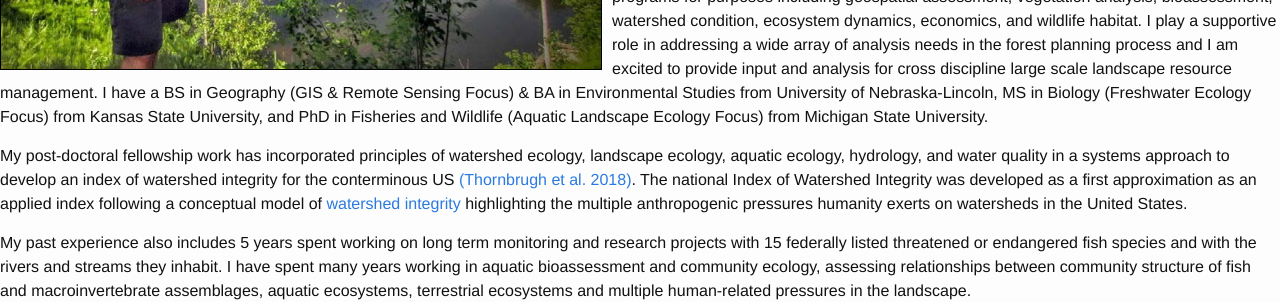
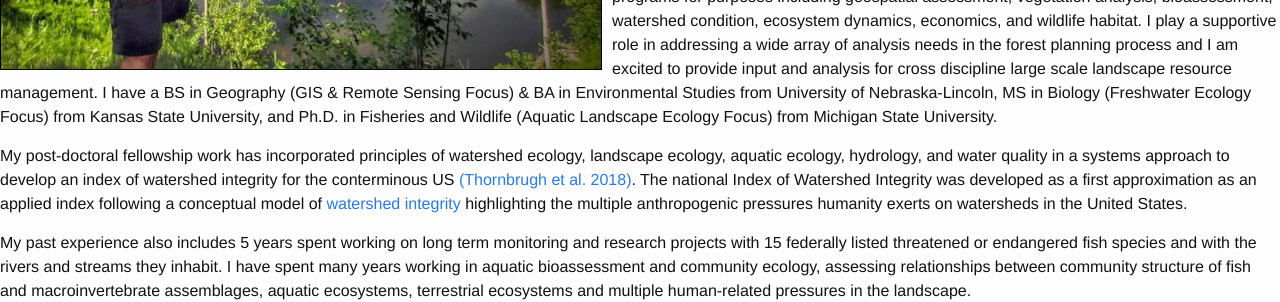
Before and after one commit to dthor/dthor.github.io, a Jekyll site: the page built from index.md, in a window 1280 px wide. Shown: the part 896-1198 px from the top of the page. Built offline with Jekyll 4.4.1, drawn with Linux system fonts in a browser that asks for light colours; nearby versions of some CDN libraries; some web fonts are replaced; some of the changed text lies outside the part shown.

Commit message:
update index
.. phd

```diff
--- a/index.md
+++ b/index.md
@@ -11,7 +11,7 @@ title: ''
 
 <p text-align:justify>I recently started a new position with the Forest Service as a Regional Analyst, Natural Resource Specialist with the Renewable Resources Unit in the <a href="https://www.fs.usda.gov/r9">Eastern Region, USDA's Forest Service</a> in June of 2019.</p>
 
-<p text-align:justify>I'm an ecologist that has been working in freshwater ecology and terrestrial ecology for 21 years. I worked as an Aquatic Ecologist with National Parks Service Inventory & Monitoring Network, <a href="https://www.nps.gov/im/ngpn/index.htm">Northern Great Plains Network (NGPN)</a> and as a Post-doctoral fellow in c/o Environmental Protection Agency Western Ecological Division. I was involved in assessing current status and long-term natural resource trends and modeled watershed conditions. I recently joined the USDA's Forest Service, Eastern Region, Renewable Resources staff as a Regional Analyst and I am involved in landscape level analysis efforts involving forest ecosystem datasets. I work in various analysis approaches, techniques, and software programs for purposes including geospatial assessment, vegetation analysis, bioassessment, watershed condition, ecosystem dynamics, economics, and wildlife habitat. I play a supportive role in addressing a wide array of analysis needs in the forest planning process and I am excited to provide input and analysis for cross discipline large scale landscape resource management. I have a BS in Geography (GIS & Remote Sensing Focus) & BA in Environmental Studies from University of Nebraska-Lincoln, MS in Biology (Freshwater Ecology Focus) from Kansas State University, and PhD in Fisheries and Wildlife (Aquatic Landscape Ecology Focus) from Michigan State University. </p>
+<p text-align:justify>I'm an ecologist that has been working in freshwater ecology and terrestrial ecology for 21 years. I worked as an Aquatic Ecologist with National Parks Service Inventory & Monitoring Network, <a href="https://www.nps.gov/im/ngpn/index.htm">Northern Great Plains Network (NGPN)</a> and as a Post-doctoral fellow in c/o Environmental Protection Agency Western Ecological Division. I was involved in assessing current status and long-term natural resource trends and modeled watershed conditions. I recently joined the USDA's Forest Service, Eastern Region, Renewable Resources staff as a Regional Analyst and I am involved in landscape level analysis efforts involving forest ecosystem datasets. I work in various analysis approaches, techniques, and software programs for purposes including geospatial assessment, vegetation analysis, bioassessment, watershed condition, ecosystem dynamics, economics, and wildlife habitat. I play a supportive role in addressing a wide array of analysis needs in the forest planning process and I am excited to provide input and analysis for cross discipline large scale landscape resource management. I have a BS in Geography (GIS & Remote Sensing Focus) & BA in Environmental Studies from University of Nebraska-Lincoln, MS in Biology (Freshwater Ecology Focus) from Kansas State University, and Ph.D. in Fisheries and Wildlife (Aquatic Landscape Ecology Focus) from Michigan State University. </p>
 
 <p text-align:justify>My post-doctoral fellowship work has incorporated principles of watershed ecology, landscape ecology, aquatic ecology, hydrology, and water quality in a systems approach to develop an index of watershed integrity for the conterminous US <a href="https://doi.org/10.1016/j.ecolind.2017.10.070">(Thornbrugh et al. 2018)</a>. The national Index of Watershed Integrity was developed as a first approximation as an applied index following a conceptual model of <a href="http://onlinelibrary.wiley.com/doi/10.1002/rra.2978/full/">watershed integrity</a> highlighting the multiple anthropogenic pressures humanity exerts on watersheds in the United States. </p>
 
```
